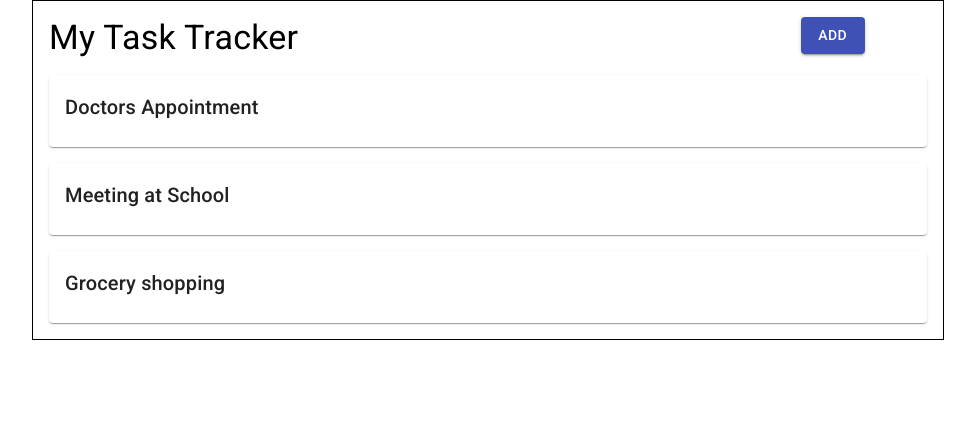
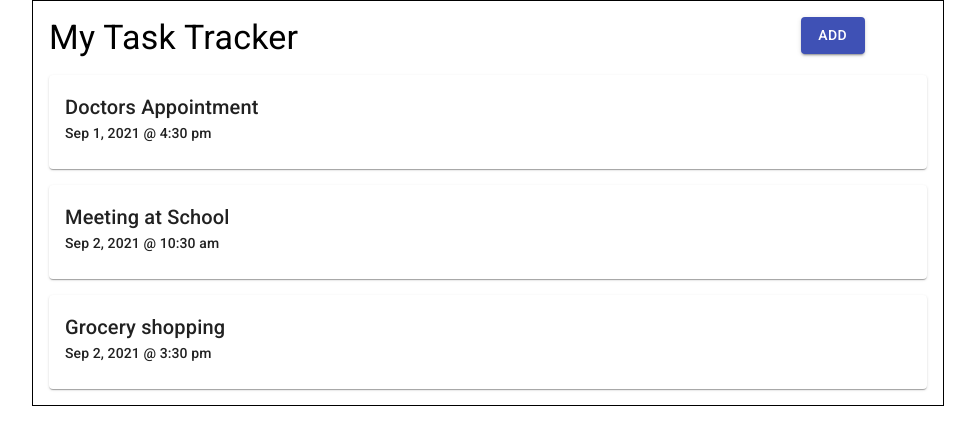
Before and after one commit to ahdeshmukh/traversy_media_react_crash_course, a React (Create React App) app: page / in a window 1280 px wide. Shown: the top 444 px of the page, without its empty margins (152-1127 px from the left). Built offline with nearby package versions, Linux system fonts and the light colour scheme.

Commit message:
showing date and time for tasks

```diff
--- a/src/components/Task.js
+++ b/src/components/Task.js
@@ -1,7 +1,19 @@
+import { Box, Typography } from '@material-ui/core'
+
 const Task = ({task}) => {
     return (
         <>
-            {task.text}
+            <Box>
+                <Typography variant="h6">
+                    {task.text}
+                </Typography>
+            </Box>
+            <Box>
+                <Typography variant="subtitle2">
+                    {task.date} @ {task.time}
+                </Typography>
+
+            </Box>
         </>
     )
 }
--- a/src/components/Tasks.js
+++ b/src/components/Tasks.js
@@ -1,4 +1,4 @@
-import { Card, CardContent, Typography, Box } from '@material-ui/core'
+import { Card, CardContent, Box } from '@material-ui/core'
 import Task from './Task'
 
 const Tasks = ({tasks}) => {
@@ -10,9 +10,7 @@ const Tasks = ({tasks}) => {
                         <Box key={task.id} mt={2} >
                             <Card>
                                 <CardContent >
-                                    <Typography variant="h6">
-                                        <Task task={task} />
-                                    </Typography>
+                                    <Task task={task} />
                                 </CardContent>
                             </Card>
                         </Box>
```
